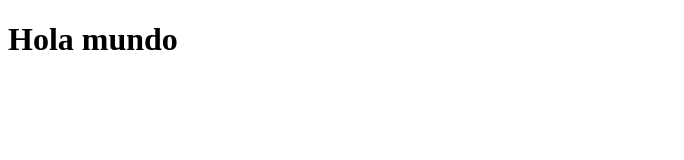
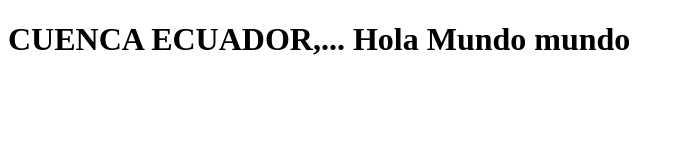
Before and after one commit to AGNautopartes/agnautopartes.github.io, a plain HTML site: page index.html in a window 1280 px wide. Shown: the whole page, without its empty margins (0-684 px from the left). Drawn offline with Linux system fonts and the light colour scheme.

Commit message:
Update index.html

```diff
--- a/index.html
+++ b/index.html
@@ -5,6 +5,6 @@
   <title>CUENCA ECUADOR,... Hola Mundo</title>
 </head>
 <body>
-  <h1>Hola mundo</h1>
+  <h1>CUENCA ECUADOR,... Hola Mundo   mundo</h1>
 </body>
 </html>
```
